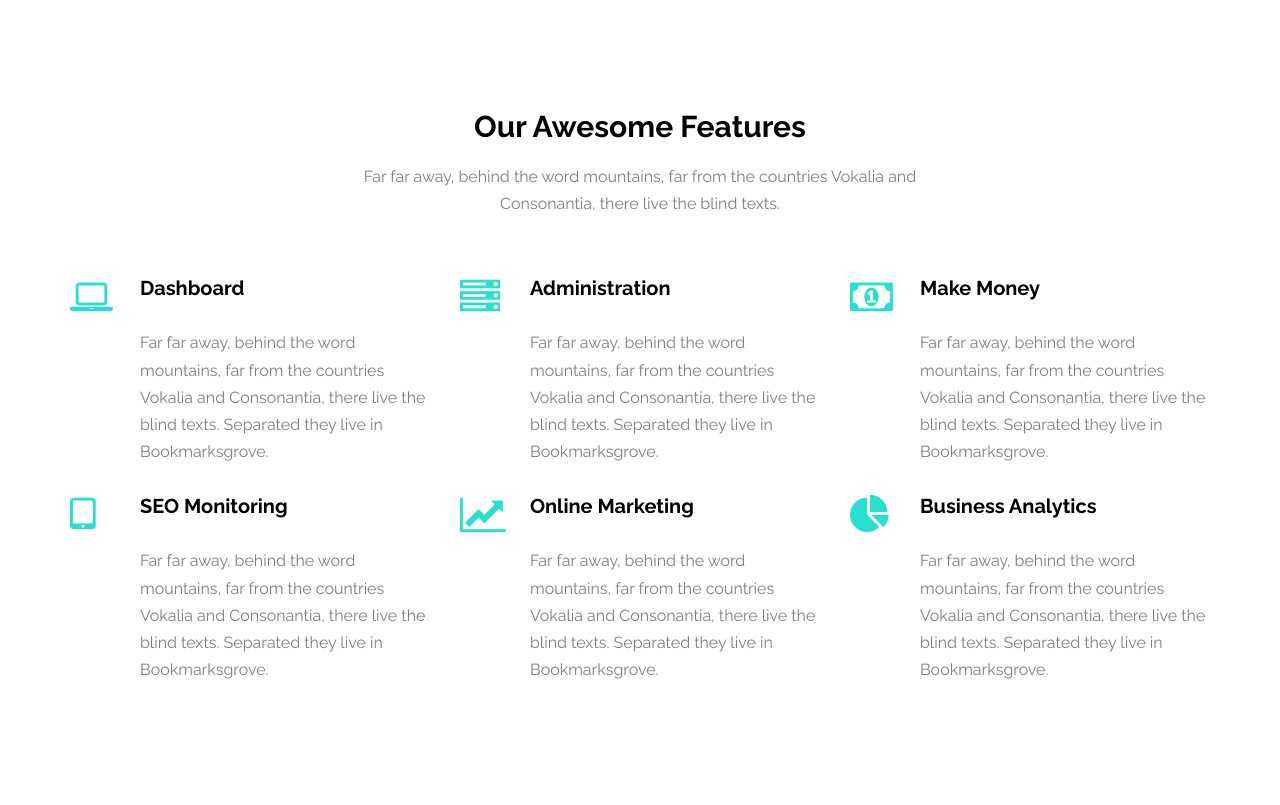
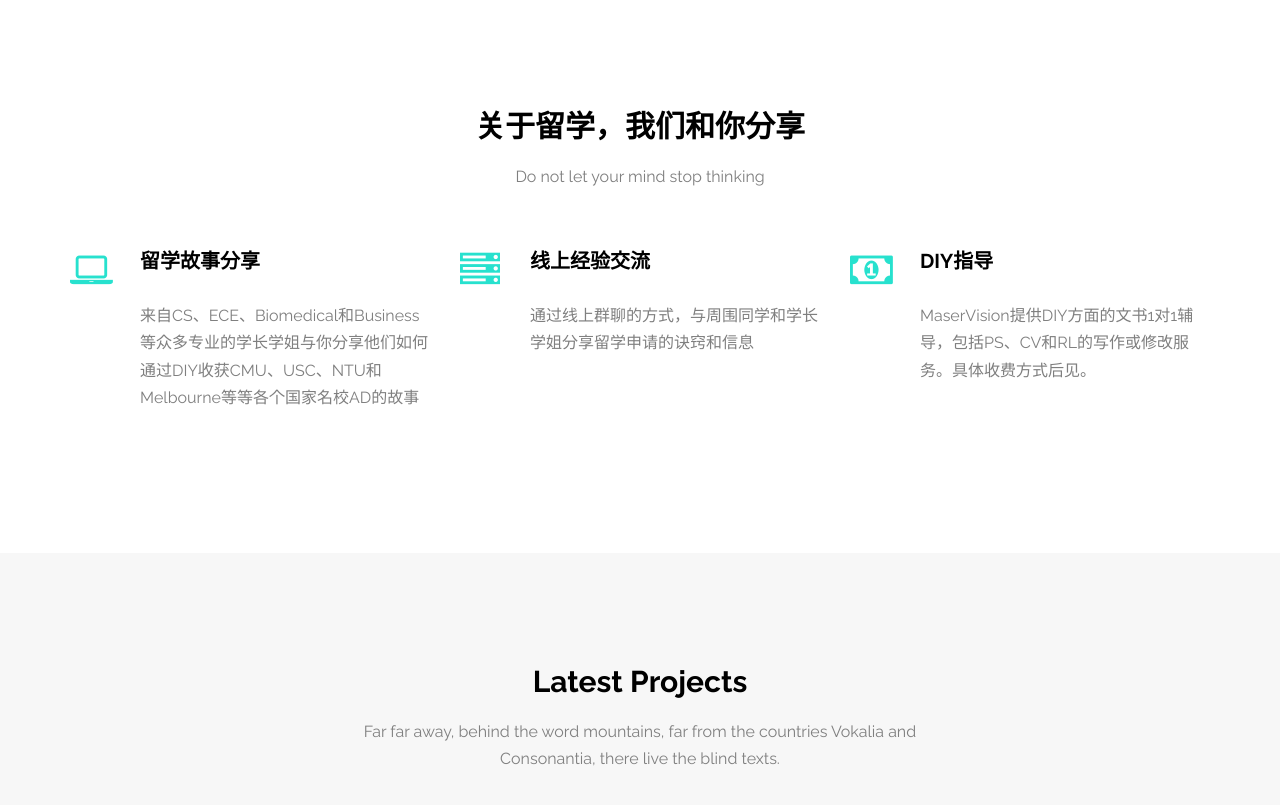
Before and after one commit to Master-Vision/Master-Vision.github.io, a plain HTML site: page index.html in a window 1280 px wide. Shown: the part 882-1687 px from the top of the page. Drawn offline with Linux system fonts and the light colour scheme; files whose address does not match are found by name.

Commit message:
update0527-4

```diff
--- a/index.html
+++ b/index.html
@@ -71,7 +71,7 @@
 	<header id="fh5co-header" role="banner">
 		<div class="container">
 			<div class="header-inner">
-				<h1><a href="index.html">M.V.</a></h1>
+				<h1><a href="index.html">M.V</a></h1>
 				<nav role="navigation">
 					<ul>
 						<li><a href="work.html">Work</a></li>
@@ -130,8 +130,8 @@
 		<div class="container">
 			<div class="row">
 				<div class="col-md-6 col-md-offset-3 text-center fh5co-heading animate-box">
-					<h2>Our Awesome Features</h2>
-					<p>Far far away, behind the word mountains, far from the countries Vokalia and Consonantia, there live the blind texts. </p>
+					<h2>关于留学，我们和你分享</h2>
+					<p>Do not let your mind stop thinking</p>
 				</div>
 			</div>
 			<div class="row">
@@ -139,8 +139,8 @@
 					<div class="services">
 						<i class="icon-laptop"></i>
 						<div class="desc">
-							<h3>Dashboard</h3>
-							<p>Far far away, behind the word mountains, far from the countries Vokalia and Consonantia, there live the blind texts. Separated they live in Bookmarksgrove.</p>
+							<h3>留学故事分享</h3>
+							<p>来自CS、ECE、Biomedical和Business等众多专业的学长学姐与你分享他们如何通过DIY收获CMU、USC、NTU和Melbourne等等各个国家名校AD的故事</p>
 						</div>
 					</div>
 				</div>
@@ -148,8 +148,8 @@
 					<div class="services">
 						<i class="icon-server"></i>
 						<div class="desc">
-							<h3>Administration</h3>
-							<p>Far far away, behind the word mountains, far from the countries Vokalia and Consonantia, there live the blind texts. Separated they live in Bookmarksgrove.</p>
+							<h3>线上经验交流</h3>
+							<p>通过线上群聊的方式，与周围同学和学长学姐分享留学申请的诀窍和信息</p>
 						</div>
 					</div>
 				</div>
@@ -157,11 +157,12 @@
 					<div class="services">
 						<i class="icon-money"></i>
 						<div class="desc">
-							<h3>Make Money</h3>
-							<p>Far far away, behind the word mountains, far from the countries Vokalia and Consonantia, there live the blind texts. Separated they live in Bookmarksgrove.</p>
+							<h3>DIY指导</h3>
+							<p>MaserVision提供DIY方面的文书1对1辅导，包括PS、CV和RL的写作或修改服务。具体收费方式后见。</p>
 						</div>
 					</div>
 				</div>
+ <!--
 				<div class="col-md-4 animate-box">
 					<div class="services">
 						<i class="icon-tablet"></i>
@@ -189,9 +190,11 @@
 						</div>
 					</div>
 				</div>
+-->
 			</div>
 		</div>
 	</div>
+
 	<div id="fh5co-work-section" class="fh5co-light-grey-section">
 		<div class="container">
 			<div class="row">
@@ -200,6 +203,7 @@
 					<p>Far far away, behind the word mountains, far from the countries Vokalia and Consonantia, there live the blind texts. </p>
 				</div>
 			</div>
+
 			<div class="row">
 				<div class="col-md-4 animate-box">
 					<a href="#" class="item-grid text-center">
```
